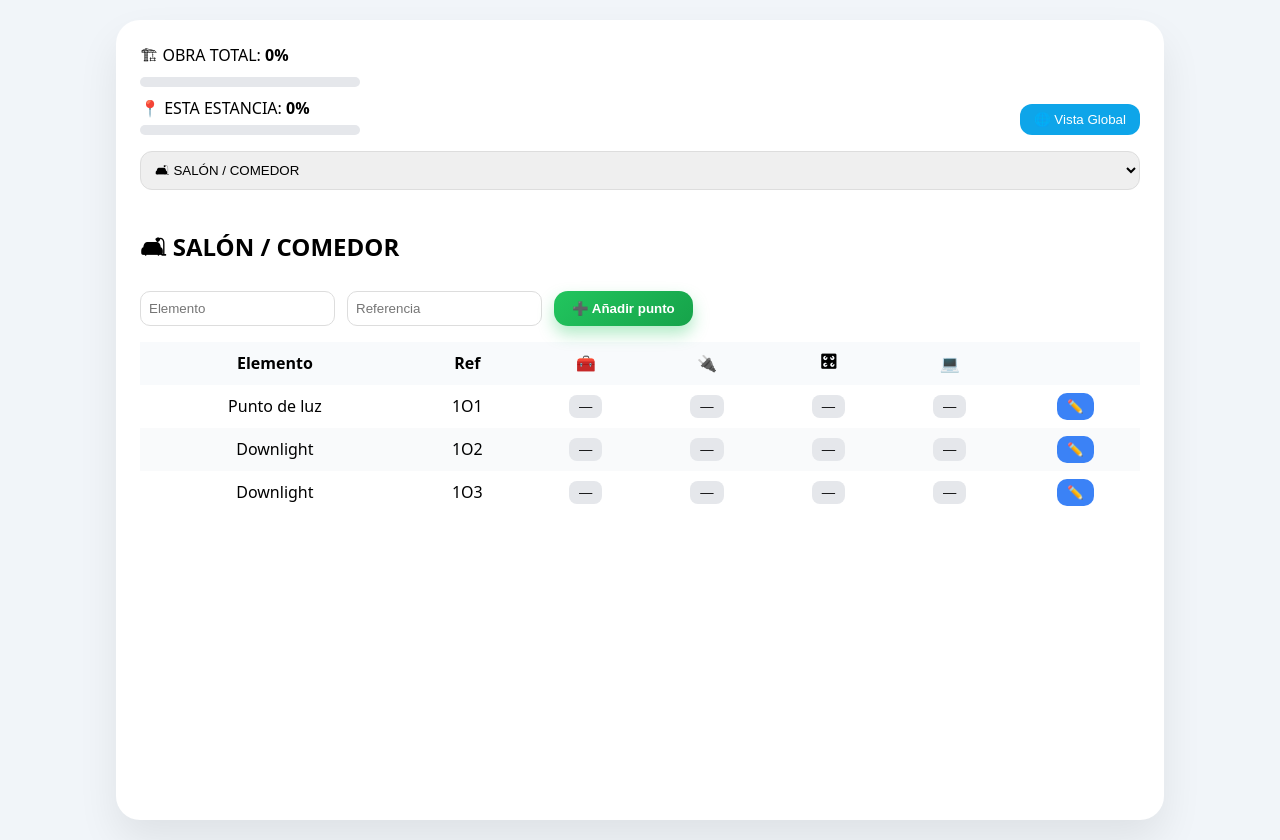
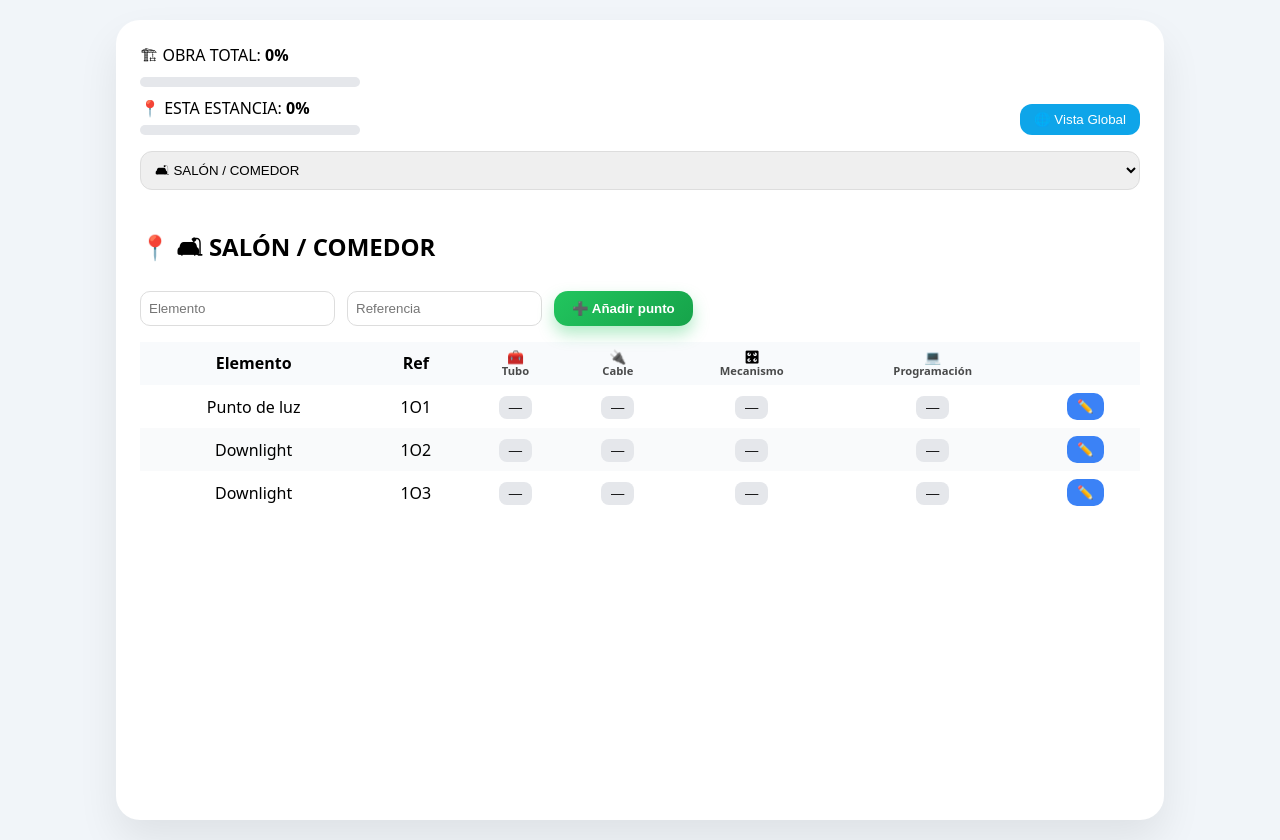
Before and after one commit to Rodricasares/control-obra-domotica, a React (Vite) app: page / in a window 1280 px wide. Built offline with nearby package versions, Linux system fonts and the light colour scheme.

Commit message:
name of the table task

```diff
--- a/src/App.css
+++ b/src/App.css
@@ -78,3 +78,14 @@ tbody tr:nth-child(even){background:#f9fafb;}
 
 .ok {background:#22c55e;color:white;border:none;border-radius:8px;padding:4px 10px;}
 .pendiente {background:#e5e7eb;border:none;border-radius:8px;padding:4px 10px;}
+
+.col-tech {
+  font-size: 0.85rem;
+  line-height: 1.1;
+}
+
+.col-tech span {
+  display:block;
+  font-size:0.7rem;
+  opacity:.7;
+}
--- a/src/components/TablaEstancia.jsx
+++ b/src/components/TablaEstancia.jsx
@@ -29,7 +29,7 @@ export default function TablaEstancia({ estancia, estanciaKey, estancias, setEst
 
   return (
     <>
-      <h2>{estancia.nombre}</h2>
+      <h2 className="estancia-title">📍 {estancia.nombre}</h2>
 
       <div className="add-bar">
         <input placeholder="Elemento" value={nuevo.el}
@@ -42,8 +42,13 @@ export default function TablaEstancia({ estancia, estanciaKey, estancias, setEst
       <table>
         <thead>
           <tr>
-            <th>Elemento</th><th>Ref</th>
-            <th>🧰</th><th>🔌</th><th>🎛</th><th>💻</th><th></th>
+            <th>Elemento</th>
+            <th>Ref</th>
+            <th className="col-tech">🧰<span>Tubo</span></th>
+            <th className="col-tech">🔌<span>Cable</span></th>
+            <th className="col-tech">🎛<span>Mecanismo</span></th>
+            <th className="col-tech">💻<span>Programación</span></th>
+            <th></th>
           </tr>
         </thead>
         <tbody>
--- a/src/components/VistaGlobal.jsx
+++ b/src/components/VistaGlobal.jsx
@@ -1,23 +1,24 @@
 export default function VistaGlobal({ estancias, estadoGlobal }) {
 
   let puntos = [];
-  Object.entries(estancias).forEach(([key, e]) => {
+  Object.values(estancias).forEach(e => {
     e.puntos.forEach(([el, ref]) => puntos.push([e.nombre, el, ref]));
   });
 
   return (
     <>
-      <h2>🌐 VISTA GLOBAL DE TODA LA OBRA</h2>
+      <h2 className="estancia-title">🌐 TODAS LAS ESTANCIAS</h2>
+
       <table>
         <thead>
           <tr>
             <th>Estancia</th>
             <th>Elemento</th>
             <th>Ref</th>
-            <th>🧰</th>
-            <th>🔌</th>
-            <th>🎛</th>
-            <th>💻</th>
+            <th className="col-tech">🧰<span>Tubo</span></th>
+            <th className="col-tech">🔌<span>Cable</span></th>
+            <th className="col-tech">🎛<span>Mecanismo</span></th>
+            <th className="col-tech">💻<span>Programación</span></th>
           </tr>
         </thead>
         <tbody>
@@ -25,7 +26,7 @@ export default function VistaGlobal({ estancias, estadoGlobal }) {
             const p = estadoGlobal[ref] || {};
             return (
               <tr key={est + ref}>
-                <td>{est}</td>
+                <td><strong>{est}</strong></td>
                 <td>{el}</td>
                 <td>{ref}</td>
                 {["tubo","cable","mecanismo","prog"].map(c => (
```
